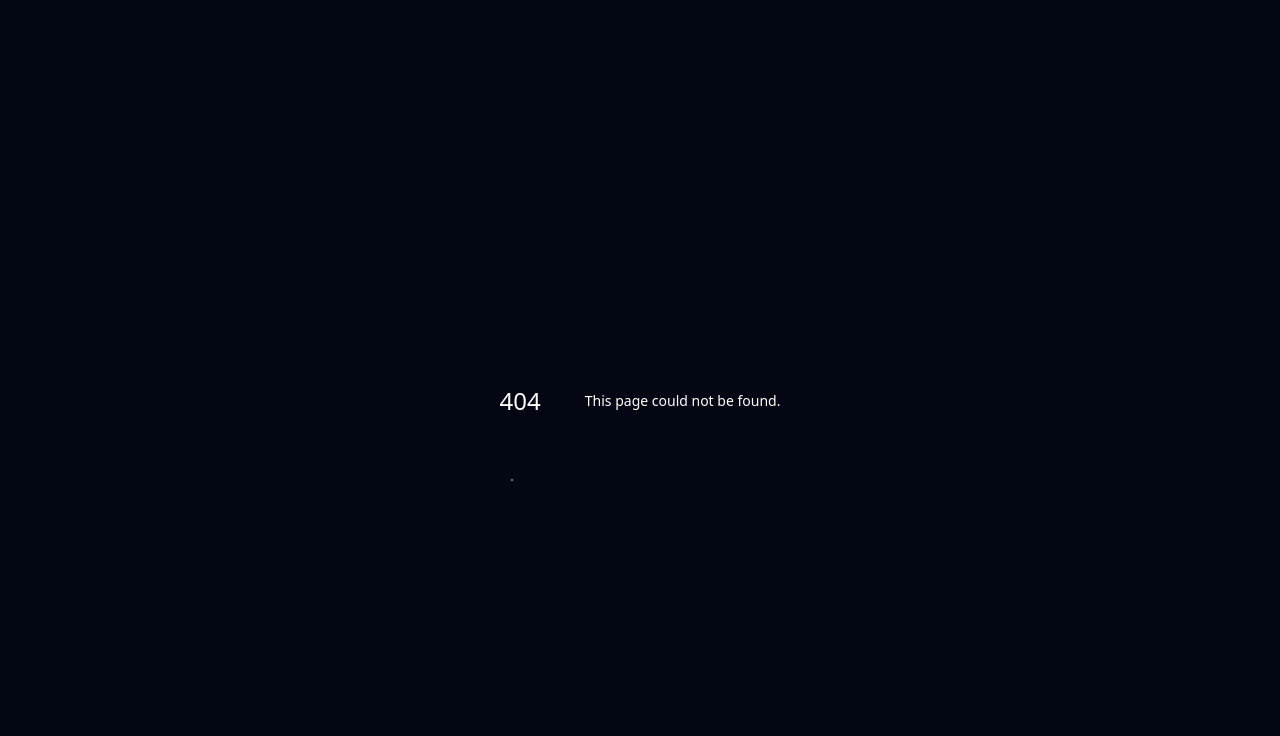
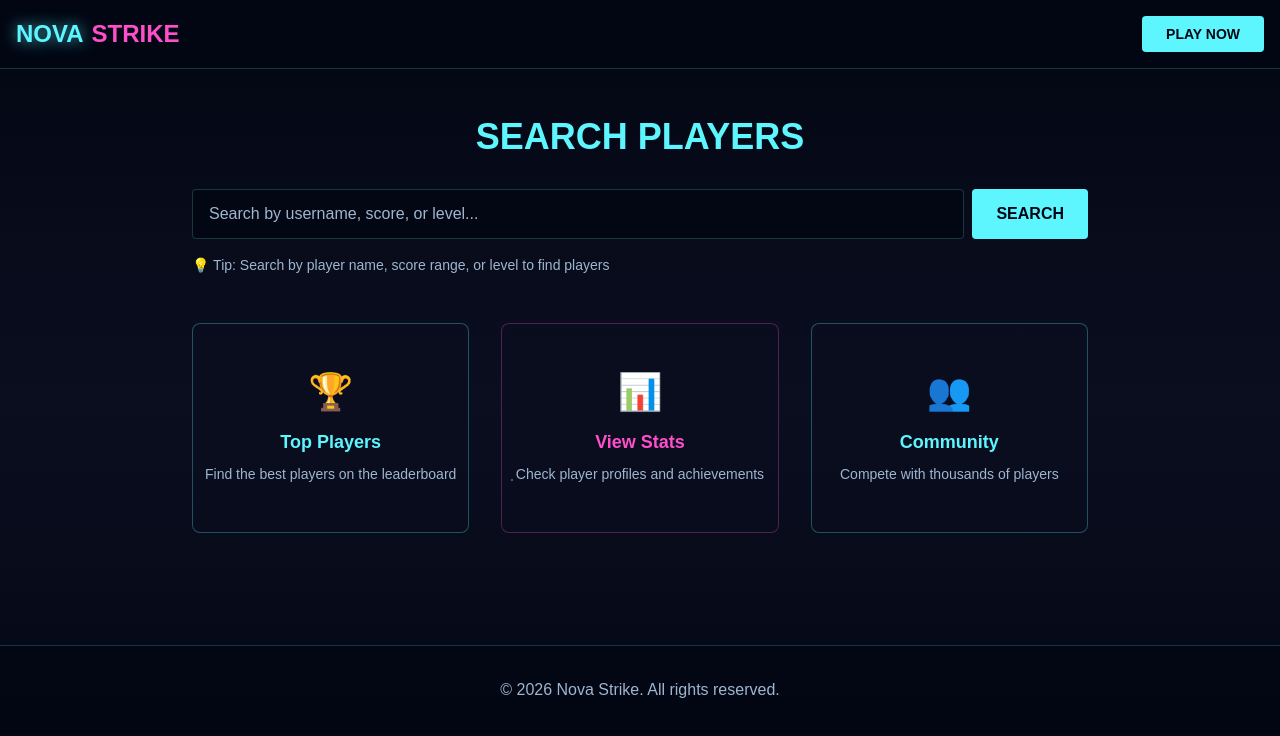
Before and after one commit to anshkumar23062026/Nova-strike, a Next.js app: page /search in a window 1280 px wide. Before the commit this address had no page. Shown: the top 736 px of the page. Built offline with nearby package versions, Linux system fonts and the light colour scheme.

Commit message:
Add search page with player database and filtering

```diff
--- /dev/null
+++ b/app/search/page.tsx
@@ -0,0 +1,197 @@
+'use client';
+
+import Link from 'next/link';
+import { useSearchParams } from 'next/navigation';
+import { useState, useEffect } from 'react';
+
+interface Player {
+  id: string;
+  username: string;
+  score: number;
+  level: number;
+  plays: number;
+  lastPlayed: string;
+}
+
+export default function SearchPage() {
+  const searchParams = useSearchParams();
+  const [search, setSearch] = useState(searchParams.get('q') || '');
+  const [results, setResults] = useState<Player[]>([]);
+  const [loading, setLoading] = useState(false);
+  const [hasSearched, setHasSearched] = useState(false);
+
+  // Mock player data
+  const mockPlayers: Player[] = [
+    { id: '1', username: 'ShadowNinja', score: 125400, level: 18, plays: 342, lastPlayed: '2 hours ago' },
+    { id: '2', username: 'CyberPulse', score: 98750, level: 15, plays: 289, lastPlayed: '30 mins ago' },
+    { id: '3', username: 'NovaKing', score: 156200, level: 22, plays: 521, lastPlayed: '1 hour ago' },
+    { id: '4', username: 'PhantomStrike', score: 87600, level: 14, plays: 198, lastPlayed: '5 hours ago' },
+    { id: '5', username: 'CrimsonBlade', score: 112300, level: 17, plays: 267, lastPlayed: '12 hours ago' },
+    { id: '6', username: 'VortexMaster', score: 143900, level: 20, plays: 445, lastPlayed: '45 mins ago' },
+  ];
+
+  useEffect(() => {
+    if (searchParams.get('q')) {
+      performSearch(searchParams.get('q') || '');
+    }
+  }, [searchParams]);
+
+  const performSearch = (query: string) => {
+    if (!query.trim()) {
+      setResults([]);
+      setHasSearched(false);
+      return;
+    }
+
+    setLoading(true);
+    setHasSearched(true);
+
+    // Simulate API call delay
+    setTimeout(() => {
+      const filtered = mockPlayers.filter((player) =>
+        player.username.toLowerCase().includes(query.toLowerCase()) ||
+        player.score.toString().includes(query) ||
+        player.level.toString().includes(query)
+      );
+      setResults(filtered);
+      setLoading(false);
+    }, 500);
+  };
+
+  const handleSearch = (e: React.FormEvent) => {
+    e.preventDefault();
+    performSearch(search);
+  };
+
+  return (
+    <main className="min-h-screen bg-gradient-to-b from-navy via-navy-light to-navy">
+      {/* Navigation */}
+      <nav className="sticky top-0 z-50 bg-navy/80 backdrop-blur border-b border-cyan/20">
+        <div className="max-w-7xl mx-auto px-4 py-4 flex justify-between items-center">
+          <Link href="/" className="flex items-center gap-2">
+            <span className="text-2xl font-bold text-cyan glow-text">NOVA</span>
+            <span className="text-2xl font-bold text-pink">STRIKE</span>
+          </Link>
+          <Link href="/game" className="btn-primary text-sm">
+            PLAY NOW
+          </Link>
+        </div>
+      </nav>
+
+      {/* Search Section */}
+      <section className="py-12 px-4 relative z-10">
+        <div className="max-w-4xl mx-auto">
+          <h1 className="text-4xl font-bold mb-8 text-center text-cyan">SEARCH PLAYERS</h1>
+
+          <form onSubmit={handleSearch} className="mb-12">
+            <div className="flex gap-2 mb-4">
+              <input
+                type="text"
+                placeholder="Search by username, score, or level..."
+                value={search}
+                onChange={(e) => setSearch(e.target.value)}
+                className="flex-1 px-4 py-3 bg-navy border border-cyan/20 rounded text-white placeholder-muted focus:outline-none focus:border-cyan transition"
+              />
+              <button type="submit" className="btn-primary">
+                SEARCH
+              </button>
+            </div>
+            <p className="text-muted text-sm">
+              💡 Tip: Search by player name, score range, or level to find players
+            </p>
+          </form>
+
+          {/* Results */}
+          {hasSearched && (
+            <div>
+              {loading ? (
+                <div className="text-center py-12">
+                  <div className="inline-block">
+                    <div className="w-12 h-12 border-4 border-cyan border-t-pink rounded-full animate-spin"></div>
+                  </div>
+                  <p className="text-muted mt-4">Scanning galaxy for players...</p>
+                </div>
+              ) : results.length > 0 ? (
+                <div>
+                  <h2 className="text-2xl font-bold mb-6 text-pink">
+                    Found {results.length} player{results.length !== 1 ? 's' : ''}
+                  </h2>
+
+                  <div className="space-y-4">
+                    {results.map((player, index) => (
+                      <div
+                        key={player.id}
+                        className="bg-navy-light/50 border border-cyan/30 rounded-lg p-6 hover:border-cyan/60 transition flex items-center justify-between"
+                      >
+                        <div className="flex items-center gap-4 flex-1">
+                          <div className="text-2xl font-bold text-pink w-12 text-center">#{index + 1}</div>
+                          <div className="flex-1">
+                            <h3 className="text-xl font-bold text-cyan">{player.username}</h3>
+                            <p className="text-muted text-sm">Last played: {player.lastPlayed}</p>
+                          </div>
+                        </div>
+
+                        <div className="flex gap-8 items-center">
+                          <div className="text-right">
+                            <div className="text-xs text-muted">SCORE</div>
+                            <div className="text-2xl font-bold text-cyan">{player.score.toLocaleString()}</div>
+                          </div>
+                          <div className="text-right">
+                            <div className="text-xs text-muted">LEVEL</div>
+                            <div className="text-2xl font-bold text-pink">{player.level}</div>
+                          </div>
+                          <div className="text-right">
+                            <div className="text-xs text-muted">PLAYS</div>
+                            <div className="text-2xl font-bold text-cyan">{player.plays}</div>
+                          </div>
+                          <button className="btn-primary text-sm">
+                            VIEW PROFILE
+                          </button>
+                        </div>
+                      </div>
+                    ))}
+                  </div>
+                </div>
+              ) : (
+                <div className="text-center py-12">
+                  <div className="text-5xl mb-4">🔭</div>
+                  <h3 className="text-2xl font-bold text-muted mb-2">No players found</h3>
+                  <p className="text-muted">
+                    Try searching for a different username, score, or level
+                  </p>
+                </div>
+              )}
+            </div>
+          )}
+
+          {!hasSearched && (
+            <div className="grid md:grid-cols-3 gap-8 mt-12">
+              <div className="text-center py-12 bg-navy-light/30 border border-cyan/30 rounded-lg">
+                <div className="text-4xl mb-4">🏆</div>
+                <h3 className="text-lg font-bold text-cyan mb-2">Top Players</h3>
+                <p className="text-muted text-sm">Find the best players on the leaderboard</p>
+              </div>
+              <div className="text-center py-12 bg-navy-light/30 border border-pink/30 rounded-lg">
+                <div className="text-4xl mb-4">📊</div>
+                <h3 className="text-lg font-bold text-pink mb-2">View Stats</h3>
+                <p className="text-muted text-sm">Check player profiles and achievements</p>
+              </div>
+              <div className="text-center py-12 bg-navy-light/30 border border-cyan/30 rounded-lg">
+                <div className="text-4xl mb-4">👥</div>
+                <h3 className="text-lg font-bold text-cyan mb-2">Community</h3>
+                <p className="text-muted text-sm">Compete with thousands of players</p>
+              </div>
+            </div>
+          )}
+        </div>
+      </section>
+
+      {/* Footer */}
+      <footer className="bg-navy/80 border-t border-cyan/20 py-8 px-4 mt-16 relative z-10">
+        <div className="max-w-6xl mx-auto text-center text-muted">
+          <p>&copy; 2026 Nova Strike. All rights reserved.</p>
+        </div>
+      </footer>
+    </main>
+  );
+}
```
